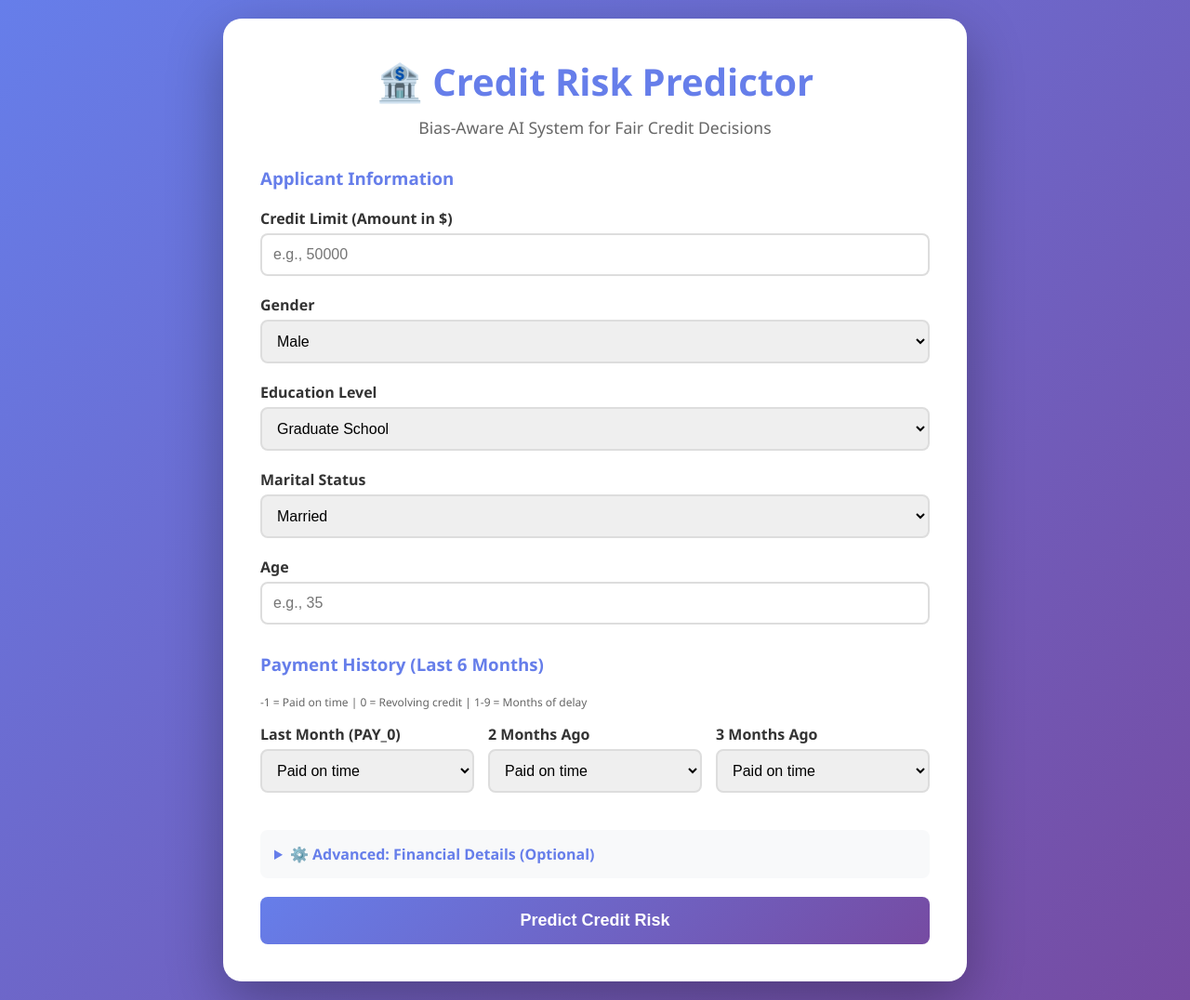
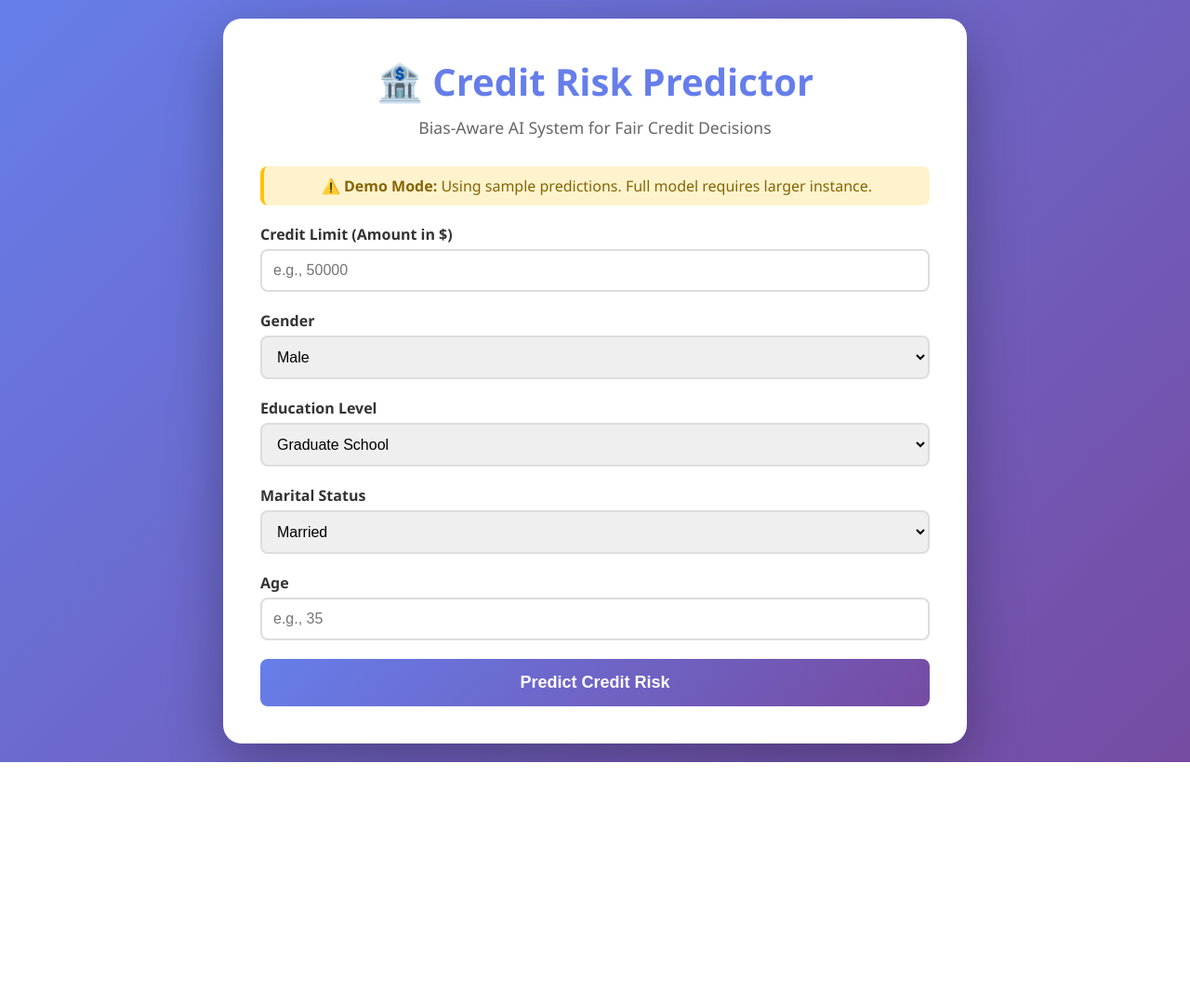
Before and after one commit to Gxneshex/bias-aware-credit-risk, a Flask app: page / in a window 1280 px wide. Shown: the whole page at 93% size. After the commit the page ends 820 px from the top, so only its background shows below. Run offline with Flask 3, Linux system fonts and the light colour scheme.

Commit message:
Enhance form with demo badge and submission logic
Added demo badge and improved form submission handling.

```diff
--- a/templates/index.html
+++ b/templates/index.html
@@ -39,6 +39,16 @@
             color: #666;
             margin-bottom: 30px;
             font-size: 1.1em;
+        }
+
+        .demo-badge {
+            text-align: center;
+            background: #fff3cd;
+            color: #856404;
+            padding: 10px;
+            border-radius: 8px;
+            margin-bottom: 20px;
+            border-left: 4px solid #ffc107;
         }
 
         .form-group {
@@ -83,6 +93,12 @@
             transform: translateY(-2px);
         }
 
+        .btn:disabled {
+            opacity: 0.6;
+            cursor: not-allowed;
+            transform: none;
+        }
+
         .result {
             margin-top: 30px;
             padding: 25px;
@@ -113,6 +129,16 @@
             color: #dc3545;
             font-weight: bold;
         }
+
+        .error-message {
+            background: #f8d7da;
+            color: #721c24;
+            padding: 15px;
+            border-radius: 8px;
+            margin-top: 20px;
+            border-left: 4px solid #dc3545;
+            display: none;
+        }
     </style>
 </head>
 <body>
@@ -120,10 +146,11 @@
         <h1>🏦 Credit Risk Predictor</h1>
         <p class="subtitle">Bias-Aware AI System for Fair Credit Decisions</p>
 
+        <div class="demo-badge">
+            ⚠️ <strong>Demo Mode:</strong> Using sample predictions. Full model requires larger instance.
+        </div>
+
         <form id="predictionForm">
-    <h3 style="color: #667eea; margin-bottom: 20px;">Applicant Information</h3>
-
-    <!-- Basic Info -->
             <div class="form-group">
                 <label>Credit Limit (Amount in $)</label>
                 <input type="number" name="LIMIT_BAL" required placeholder="e.g., 50000" min="10000" max="1000000">
@@ -161,76 +188,13 @@
                 <input type="number" name="AGE" required placeholder="e.g., 35" min="21" max="100">
             </div>
 
-    <!-- Payment History Section -->
-    <h3 style="color: #667eea; margin: 30px 0 20px 0;">Payment History (Last 6 Months)</h3>
-    <p style="font-size: 12px; color: #666; margin-bottom: 15px;">
-        -1 = Paid on time | 0 = Revolving credit | 1-9 = Months of delay
-    </p>
-
-    <div style="display: grid; grid-template-columns: repeat(3, 1fr); gap: 15px;">
-        <div class="form-group">
-            <label>Last Month (PAY_0)</label>
-            <select name="PAY_0">
-                <option value="-1">Paid on time</option>
-                <option value="0">Revolving</option>
-                <option value="1">1 month delay</option>
-                <option value="2">2 months delay</option>
-            </select>
-        </div>
-
-        <div class="form-group">
-            <label>2 Months Ago</label>
-            <select name="PAY_2">
-                <option value="-1">Paid on time</option>
-                <option value="0">Revolving</option>
-                <option value="1">1 month delay</option>
-                <option value="2">2 months delay</option>
-            </select>
-        </div>
-
-        <div class="form-group">
-            <label>3 Months Ago</label>
-            <select name="PAY_3">
-                <option value="-1">Paid on time</option>
-                <option value="0">Revolving</option>
-                <option value="1">1 month delay</option>
-                <option value="2">2 months delay</option>
-            </select>
-        </div>
-    </div>
-
-    <!-- Optional: Add financial details toggle -->
-    <details style="margin: 20px 0; padding: 15px; background: #f8f9fa; border-radius: 8px;">
-        <summary style="cursor: pointer; font-weight: bold; color: #667eea;">
-            ⚙️ Advanced: Financial Details (Optional)
-        </summary>
-        <div style="margin-top: 15px;">
-            <div class="form-group">
-                <label>Last Bill Amount ($)</label>
-                <input type="number" name="BILL_AMT1" placeholder="Leave blank for average" min="0">
-            </div>
-
-            <div class="form-group">
-                <label>Last Payment Amount ($)</label>
-                <input type="number" name="PAY_AMT1" placeholder="Leave blank for average" min="0">
-            </div>
-
-            <p style="font-size: 11px; color: #666; font-style: italic;">
-                * If left blank, system uses typical values based on your credit limit
-            </p>
-        </div>
-    </details>
-
-    <!-- Hidden fields for remaining features (use smart defaults) -->
-    <input type="hidden" name="PAY_4" value="-1">
-    <input type="hidden" name="PAY_5" value="-1">
-    <input type="hidden" name="PAY_6" value="-1">
-
-    <button type="submit" class="btn">Predict Credit Risk</button>
+            <button type="submit" class="btn" id="submitBtn">Predict Credit Risk</button>
         </form>
 
+        <div id="errorMessage" class="error-message"></div>
+
         <div id="result" class="result">
-            <h2>Prediction Results</h2>
+            <h2>📊 Prediction Results</h2>
             <div class="result-item">
                 <strong>Baseline Model:</strong> <span id="baselinePred"></span>
             </div>
@@ -250,42 +214,76 @@
         document.getElementById('predictionForm').addEventListener('submit', async function(e) {
             e.preventDefault();
 
+            // Disable button and show loading state
+            const button = document.getElementById('submitBtn');
+            const originalText = button.textContent;
+            button.textContent = 'Predicting...';
+            button.disabled = true;
+
+            // Hide previous results and errors
+            document.getElementById('result').style.display = 'none';
+            document.getElementById('errorMessage').style.display = 'none';
+
+            try {
                 const formData = new FormData(this);
 
-    try {
+                console.log('Sending request to /predict...');
+
                 const response = await fetch('/predict', {
                     method: 'POST',
                     body: formData
                 });
 
+                console.log('Response status:', response.status);
+
                 if (!response.ok) {
-            throw new Error('Prediction failed');
+                    const errorText = await response.text();
+                    console.error('Server error:', errorText);
+                    throw new Error(`Server returned ${response.status}: ${errorText}`);
                 }
 
                 const result = await response.json();
+                console.log('Result:', result);
 
                 if (result.error) {
-            alert('Error: ' + result.error);
-            return;
+                    throw new Error(result.error);
                 }
 
                 // Display results
-        document.getElementById('baselinePred').textContent = result.baseline_prediction;
+                document.getElementById('baselinePred').innerHTML =
+                    result.baseline_prediction +
+                    (result.baseline_probability ? ` <span style="font-size: 12px; color: #666;">(${result.baseline_probability} probability)</span>` : '');
+
                 document.getElementById('fairPred').textContent = result.fair_prediction;
 
                 const decisionSpan = document.getElementById('decision');
                 decisionSpan.textContent = result.decision;
                 decisionSpan.className = result.decision === 'APPROVED' ? 'approved' : 'rejected';
 
-        document.getElementById('fairnessNote').textContent = result.fairness_note;
+                let fairnessText = result.fairness_note;
+                if (result.bias_reduction) {
+                    fairnessText += '<br><strong>Impact:</strong> ' + result.bias_reduction;
+                }
+                document.getElementById('fairnessNote').innerHTML = fairnessText;
 
                 document.getElementById('result').style.display = 'block';
+                document.getElementById('result').scrollIntoView({ behavior: 'smooth', block: 'nearest' });
 
             } catch (error) {
-        alert('Prediction failed: ' + error.message);  // THIS IS WHAT YOU'RE SEEING
                 console.error('Error:', error);
+                const errorDiv = document.getElementById('errorMessage');
+                errorDiv.textContent = '❌ Error: ' + error.message + '. Please try again or check the console for details.';
+                errorDiv.style.display = 'block';
+            } finally {
+                // Re-enable button
+                button.textContent = originalText;
+                button.disabled = false;
             }
         });
+
+        // Log when page loads
+        console.log('Bias-Aware Credit Risk Predictor loaded');
+        console.log('Ready to make predictions');
     </script>
 </body>
 </html>
```
Lines whose indentation alone changed are shown as unchanged.
